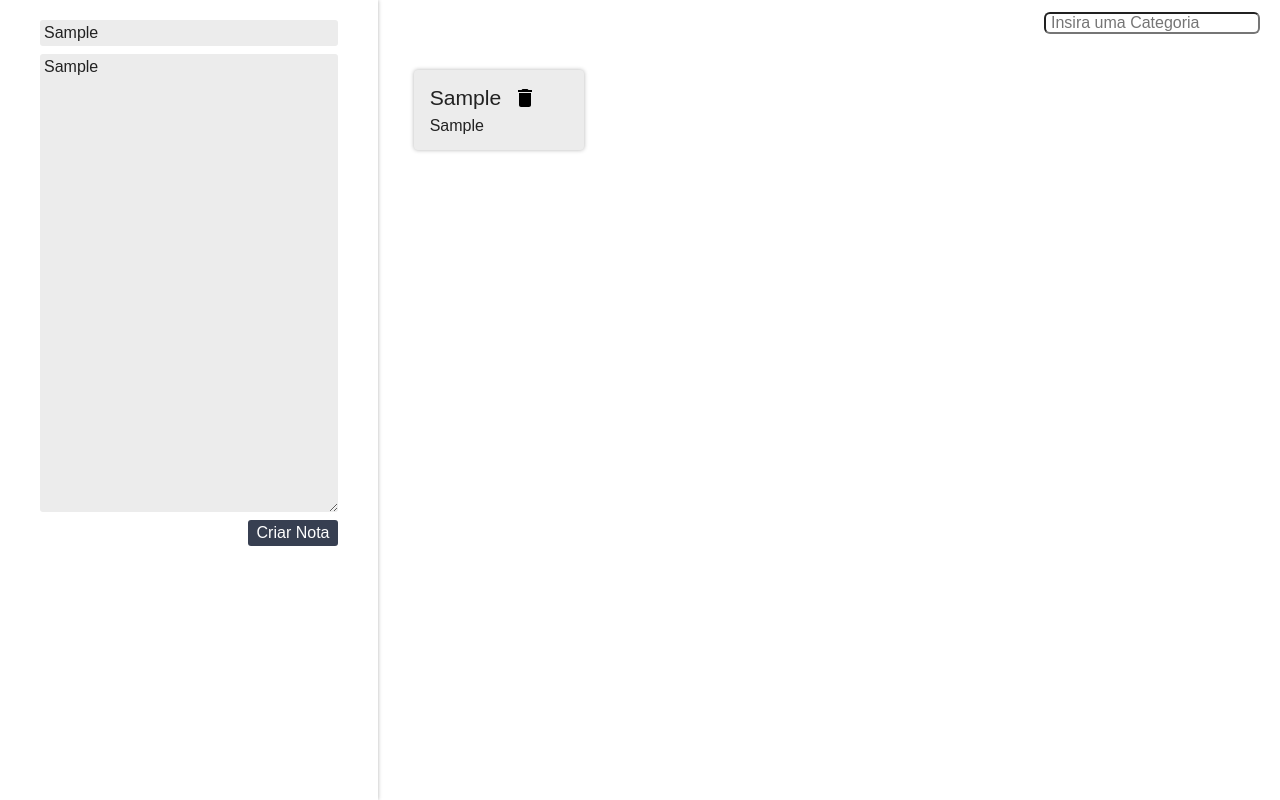
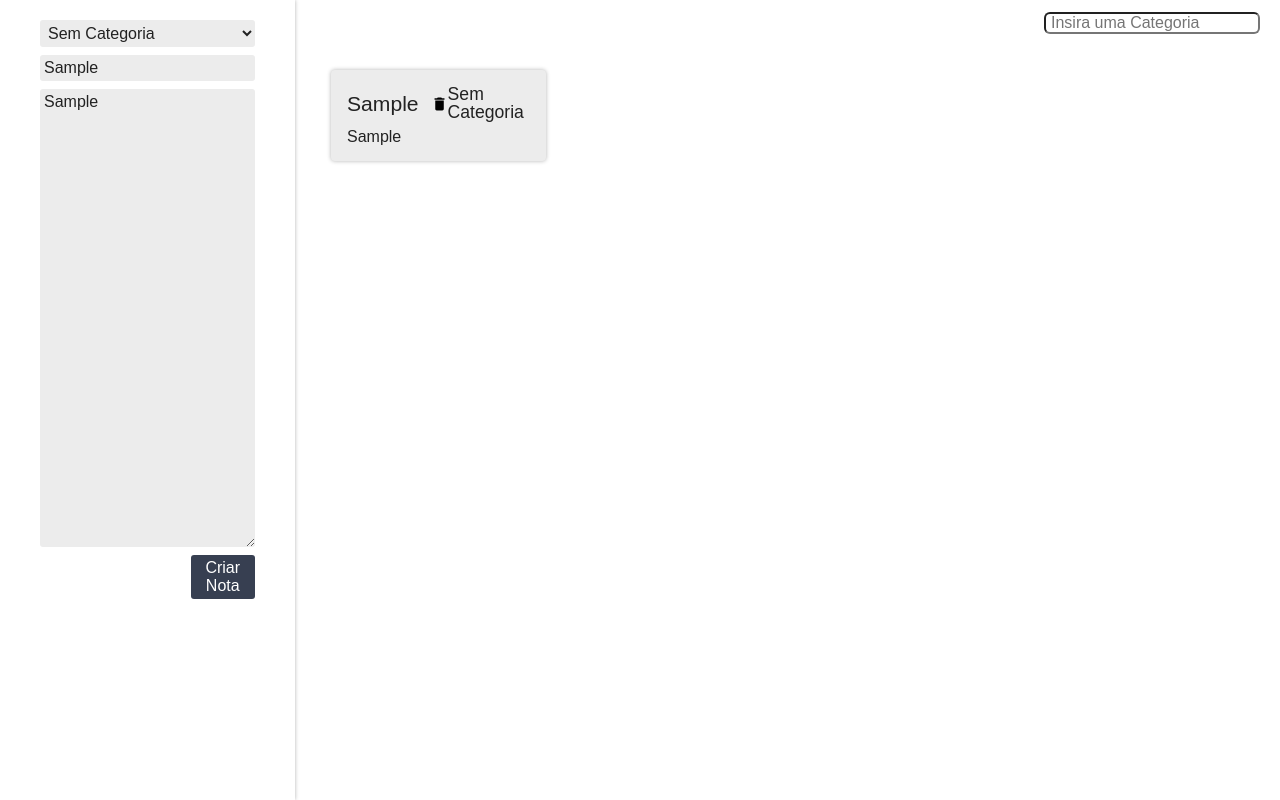
Before and after one commit to Jonesseiji/react-project-alura, a React (Create React App) app: page / in a window 1280 px wide. Both pictures are taken after typing "Sample", "Sample" into the empty fields and a click on the button "Criar Nota". Built offline with nearby package versions, Linux system fonts and the light colour scheme.

Commit message:
adicionando categorias dinamicamente nos cards

```diff
--- a/src/App.js
+++ b/src/App.js
@@ -18,9 +18,9 @@
     };
   }
 
-  criarNota(titulo, texto) {
+  criarNota(titulo, texto, categoria) {
     //cria objeto
-    const novaNota = { titulo, texto };
+    const novaNota = { titulo, texto, categoria };
     //cria novo Array
     const novoArrayNotas = [...this.state.notas, novaNota];
     //cria um novo estado
@@ -48,7 +48,10 @@
   render() {
     return (
       <div className="App">
-        <FormularioDeCadastro criarNota={this.criarNota.bind(this)} />
+        <FormularioDeCadastro
+          categorias={this.state.categorias}
+          criarNota={this.criarNota.bind(this)}
+        />
         <main className="conteudoPrincipal">
           <ListaDeCategorias
             adicionarCategoria={this.adicionarCategoria.bind(this)}
--- a/src/components/CardNota/CardNota.jsx
+++ b/src/components/CardNota/CardNota.jsx
@@ -16,6 +16,7 @@
         <header className="cardNota_cabecalho">
           <h3 className="cardNota_titulo">{this.props.titulo}</h3>
           <DeleteSVG onClick={this.apagar.bind(this)} />
+          <h4>{this.props.categoria}</h4>
         </header>
         <p className="cardNota_texto">{this.props.texto} </p>
       </section>
--- a/src/components/FormularioDeCadastro/FormularioDeCadastro.jsx
+++ b/src/components/FormularioDeCadastro/FormularioDeCadastro.jsx
@@ -8,6 +8,11 @@
     super(props);
     this.titulo = "";
     this.texto = "";
+    this.categoria = "Sem Categoria";
+  }
+  _handleMudancaCategoria(evento){
+    evento.stopPropagation();
+    this.categoria = evento.target.value;
   }
   _handleMudancaTitulo(evento) {
     console.log(evento.target.value);
@@ -23,12 +28,21 @@
     console.log(`[FORM SUCCESS] Título: ${this.titulo} || Nota: ${this.texto}`);
     evento.preventDefault();
     evento.stopPropagation();
-    this.props.criarNota(this.titulo, this.texto);
+    this.props.criarNota(this.titulo, this.texto, this.categoria);
   }
 
   render() {
     return (
       <form className="formCadastro" onSubmit={this._criarNota.bind(this)}>
+        <select
+          onChange={this._handleMudancaCategoria.bind(this)}
+          className="formCadastro_input"
+        >
+          <option>Sem Categoria</option>
+          {this.props.categorias.map((categoria) => {
+            return <option>{categoria}</option>;
+          })}
+        </select>
         <input
           type="text"
           placeholder="Insira o título"
--- a/src/components/ListaDeNotas/ListaDeNotas.jsx
+++ b/src/components/ListaDeNotas/ListaDeNotas.jsx
@@ -17,6 +17,7 @@
                   apagarNota={this.props.apagarNota}
                   titulo={nota.titulo}
                   texto={nota.texto}
+                  categoria={nota.categoria}
                 />
               </li>
             );
```
